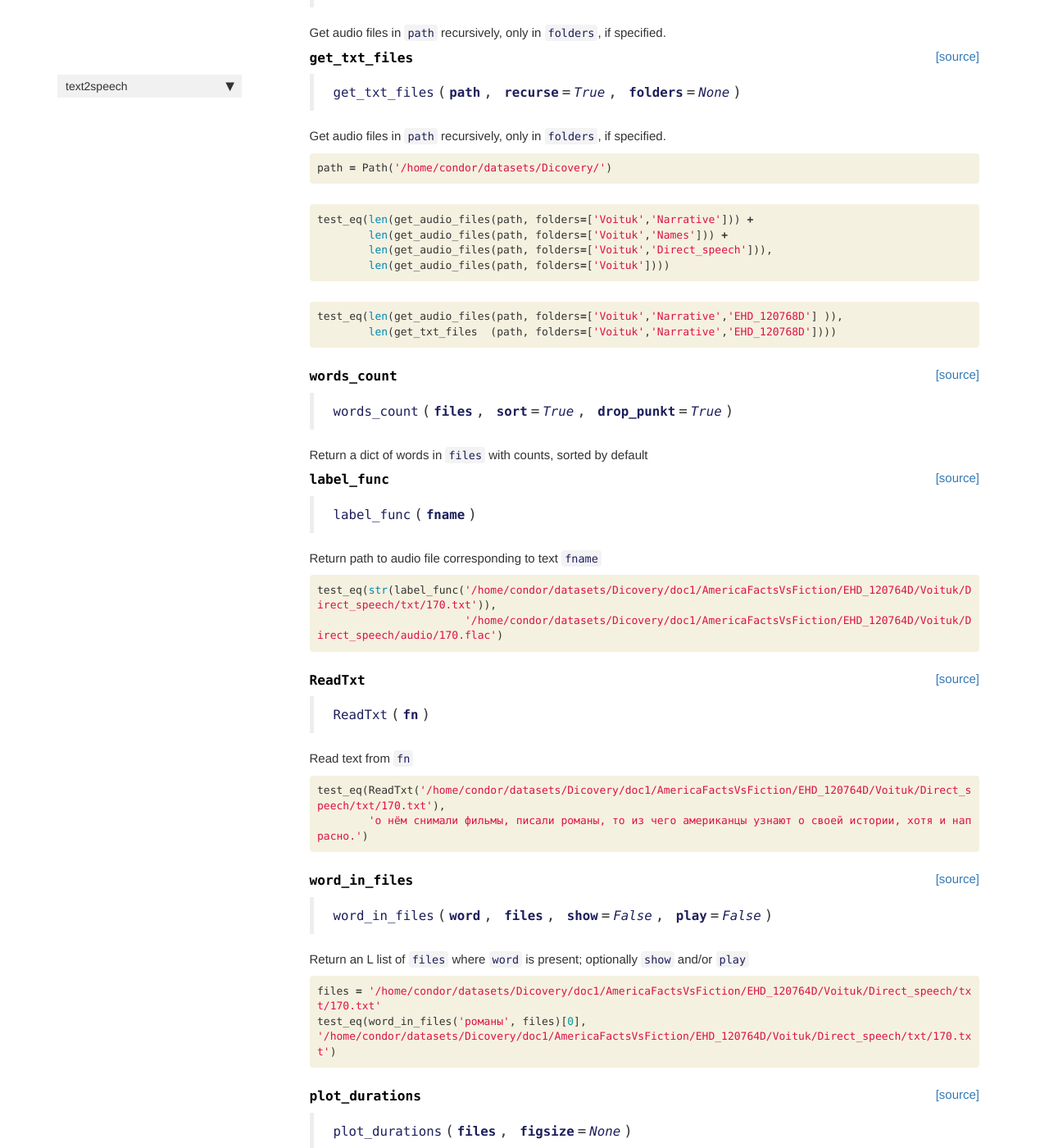
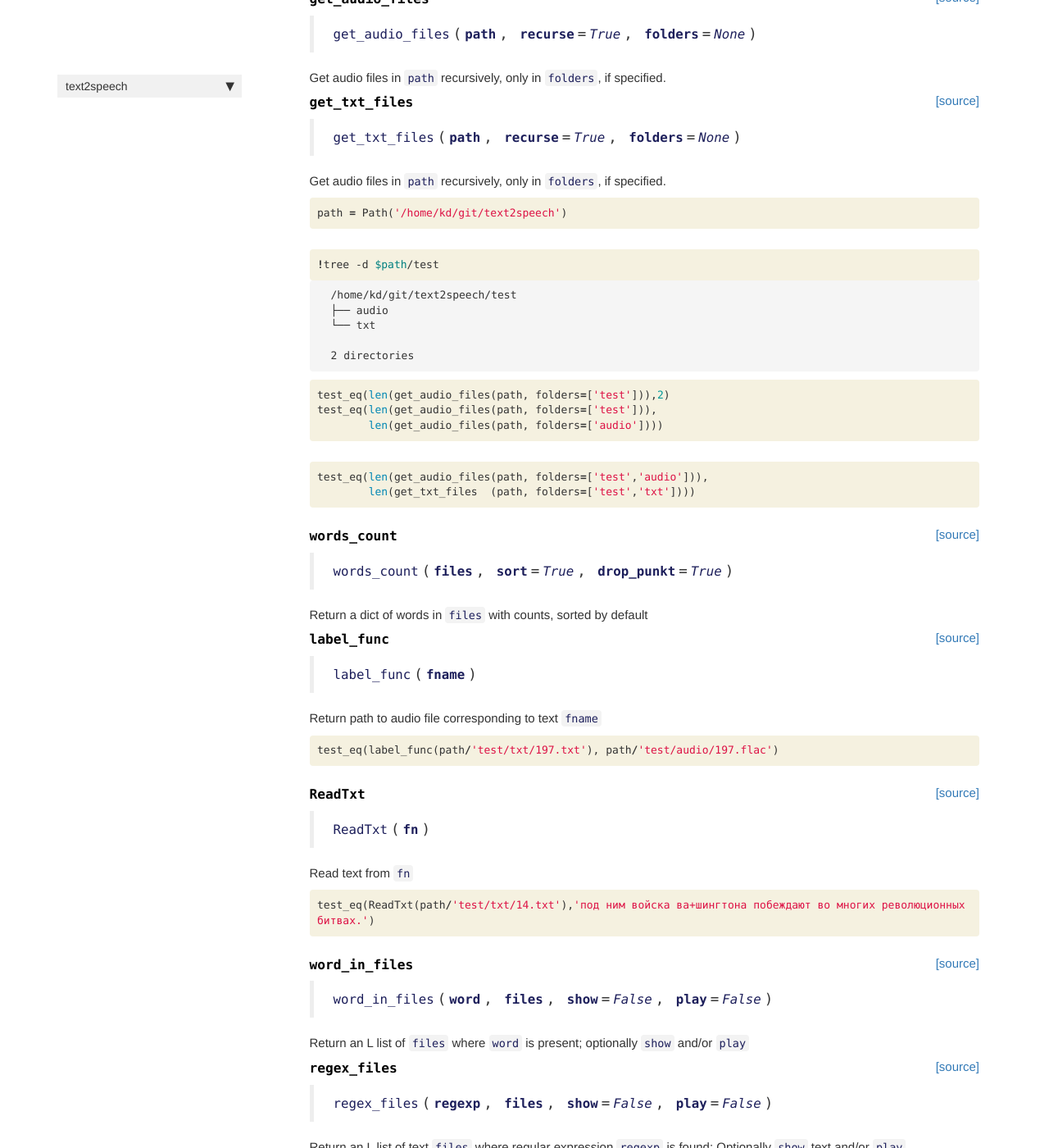
Before and after one commit to kdorichev/text2speech, a Jekyll site: the page built from docs/data.html, in a window 1280 px wide and 1400 px high, scrolled down 713 px. Shown: the whole window at 82% size. Built offline with Jekyll 4.4.1, drawn with Linux system fonts in a browser that asks for light colours; nearby versions of some CDN libraries; comment, search, counter and statistics services are not loaded; some of the changed text lies outside the part shown.

Commit message:
test folder and data added; regex_files(), accent_files() added

```diff
--- a/docs/data.html
+++ b/docs/data.html
@@ -172,7 +172,7 @@ description: "Functions used for data processing"
 
 <div class="inner_cell">
     <div class="input_area">
-<div class=" highlight hl-ipython3"><pre><span></span><span class="n">path</span> <span class="o">=</span> <span class="n">Path</span><span class="p">(</span><span class="s1">&#39;/home/condor/datasets/Dicovery/&#39;</span><span class="p">)</span>
+<div class=" highlight hl-ipython3"><pre><span></span><span class="n">path</span> <span class="o">=</span> <span class="n">Path</span><span class="p">(</span><span class="s1">&#39;/home/kd/git/text2speech&#39;</span><span class="p">)</span>
 </pre></div>
 
     </div>
@@ -189,10 +189,44 @@ description: "Functions used for data processing"
 
 <div class="inner_cell">
     <div class="input_area">
-<div class=" highlight hl-ipython3"><pre><span></span><span class="n">test_eq</span><span class="p">(</span><span class="nb">len</span><span class="p">(</span><span class="n">get_audio_files</span><span class="p">(</span><span class="n">path</span><span class="p">,</span> <span class="n">folders</span><span class="o">=</span><span class="p">[</span><span class="s1">&#39;Voituk&#39;</span><span class="p">,</span><span class="s1">&#39;Narrative&#39;</span><span class="p">]))</span> <span class="o">+</span>
-        <span class="nb">len</span><span class="p">(</span><span class="n">get_audio_files</span><span class="p">(</span><span class="n">path</span><span class="p">,</span> <span class="n">folders</span><span class="o">=</span><span class="p">[</span><span class="s1">&#39;Voituk&#39;</span><span class="p">,</span><span class="s1">&#39;Names&#39;</span><span class="p">]))</span> <span class="o">+</span>
-        <span class="nb">len</span><span class="p">(</span><span class="n">get_audio_files</span><span class="p">(</span><span class="n">path</span><span class="p">,</span> <span class="n">folders</span><span class="o">=</span><span class="p">[</span><span class="s1">&#39;Voituk&#39;</span><span class="p">,</span><span class="s1">&#39;Direct_speech&#39;</span><span class="p">])),</span>
-        <span class="nb">len</span><span class="p">(</span><span class="n">get_audio_files</span><span class="p">(</span><span class="n">path</span><span class="p">,</span> <span class="n">folders</span><span class="o">=</span><span class="p">[</span><span class="s1">&#39;Voituk&#39;</span><span class="p">])))</span>
+<div class=" highlight hl-ipython3"><pre><span></span><span class="o">!</span>tree -d <span class="nv">$path</span>/test
+</pre></div>
+
+    </div>
+</div>
+</div>
+
+<div class="output_wrapper">
+<div class="output">
+
+<div class="output_area">
+
+<div class="output_subarea output_stream output_stdout output_text">
+<pre><span class="ansi-blue-intense-fg ansi-bold">/home/kd/git/text2speech/test</span>
+├── <span class="ansi-blue-intense-fg ansi-bold">audio</span>
+└── <span class="ansi-blue-intense-fg ansi-bold">txt</span>
+
+2 directories
+</pre>
+</div>
+</div>
+
+</div>
+</div>
+
+</div>
+    {% endraw %}
+
+    {% raw %}
+
+<div class="cell border-box-sizing code_cell rendered">
+<div class="input">
+
+<div class="inner_cell">
+    <div class="input_area">
+<div class=" highlight hl-ipython3"><pre><span></span><span class="n">test_eq</span><span class="p">(</span><span class="nb">len</span><span class="p">(</span><span class="n">get_audio_files</span><span class="p">(</span><span class="n">path</span><span class="p">,</span> <span class="n">folders</span><span class="o">=</span><span class="p">[</span><span class="s1">&#39;test&#39;</span><span class="p">])),</span><span class="mi">2</span><span class="p">)</span>
+<span class="n">test_eq</span><span class="p">(</span><span class="nb">len</span><span class="p">(</span><span class="n">get_audio_files</span><span class="p">(</span><span class="n">path</span><span class="p">,</span> <span class="n">folders</span><span class="o">=</span><span class="p">[</span><span class="s1">&#39;test&#39;</span><span class="p">])),</span>
+        <span class="nb">len</span><span class="p">(</span><span class="n">get_audio_files</span><span class="p">(</span><span class="n">path</span><span class="p">,</span> <span class="n">folders</span><span class="o">=</span><span class="p">[</span><span class="s1">&#39;audio&#39;</span><span class="p">])))</span>
 </pre></div>
 
     </div>
@@ -209,8 +243,8 @@ description: "Functions used for data processing"
 
 <div class="inner_cell">
     <div class="input_area">
-<div class=" highlight hl-ipython3"><pre><span></span><span class="n">test_eq</span><span class="p">(</span><span class="nb">len</span><span class="p">(</span><span class="n">get_audio_files</span><span class="p">(</span><span class="n">path</span><span class="p">,</span> <span class="n">folders</span><span class="o">=</span><span class="p">[</span><span class="s1">&#39;Voituk&#39;</span><span class="p">,</span><span class="s1">&#39;Narrative&#39;</span><span class="p">,</span><span class="s1">&#39;EHD_120768D&#39;</span><span class="p">]</span> <span class="p">)),</span>
-        <span class="nb">len</span><span class="p">(</span><span class="n">get_txt_files</span>  <span class="p">(</span><span class="n">path</span><span class="p">,</span> <span class="n">folders</span><span class="o">=</span><span class="p">[</span><span class="s1">&#39;Voituk&#39;</span><span class="p">,</span><span class="s1">&#39;Narrative&#39;</span><span class="p">,</span><span class="s1">&#39;EHD_120768D&#39;</span><span class="p">])))</span>
+<div class=" highlight hl-ipython3"><pre><span></span><span class="n">test_eq</span><span class="p">(</span><span class="nb">len</span><span class="p">(</span><span class="n">get_audio_files</span><span class="p">(</span><span class="n">path</span><span class="p">,</span> <span class="n">folders</span><span class="o">=</span><span class="p">[</span><span class="s1">&#39;test&#39;</span><span class="p">,</span><span class="s1">&#39;audio&#39;</span><span class="p">])),</span>
+        <span class="nb">len</span><span class="p">(</span><span class="n">get_txt_files</span>  <span class="p">(</span><span class="n">path</span><span class="p">,</span> <span class="n">folders</span><span class="o">=</span><span class="p">[</span><span class="s1">&#39;test&#39;</span><span class="p">,</span><span class="s1">&#39;txt&#39;</span><span class="p">])))</span>
 </pre></div>
 
     </div>
@@ -291,8 +325,7 @@ description: "Functions used for data processing"
 
 <div class="inner_cell">
     <div class="input_area">
-<div class=" highlight hl-ipython3"><pre><span></span><span class="n">test_eq</span><span class="p">(</span><span class="nb">str</span><span class="p">(</span><span class="n">label_func</span><span class="p">(</span><span class="s1">&#39;/home/condor/datasets/Dicovery/doc1/AmericaFactsVsFiction/EHD_120764D/Voituk/Direct_speech/txt/170.txt&#39;</span><span class="p">)),</span>
-                       <span class="s1">&#39;/home/condor/datasets/Dicovery/doc1/AmericaFactsVsFiction/EHD_120764D/Voituk/Direct_speech/audio/170.flac&#39;</span><span class="p">)</span>
+<div class=" highlight hl-ipython3"><pre><span></span><span class="n">test_eq</span><span class="p">(</span><span class="n">label_func</span><span class="p">(</span><span class="n">path</span><span class="o">/</span><span class="s1">&#39;test/txt/197.txt&#39;</span><span class="p">),</span> <span class="n">path</span><span class="o">/</span><span class="s1">&#39;test/audio/197.flac&#39;</span><span class="p">)</span>
 </pre></div>
 
     </div>
@@ -341,8 +374,7 @@ description: "Functions used for data processing"
 
 <div class="inner_cell">
     <div class="input_area">
-<div class=" highlight hl-ipython3"><pre><span></span><span class="n">test_eq</span><span class="p">(</span><span class="n">ReadTxt</span><span class="p">(</span><span class="s1">&#39;/home/condor/datasets/Dicovery/doc1/AmericaFactsVsFiction/EHD_120764D/Voituk/Direct_speech/txt/170.txt&#39;</span><span class="p">),</span>
-        <span class="s1">&#39;о нём снимали фильмы, писали романы, то из чего американцы узнают о своей истории, хотя и напрасно.&#39;</span><span class="p">)</span>
+<div class=" highlight hl-ipython3"><pre><span></span><span class="n">test_eq</span><span class="p">(</span><span class="n">ReadTxt</span><span class="p">(</span><span class="n">path</span><span class="o">/</span><span class="s1">&#39;test/txt/14.txt&#39;</span><span class="p">),</span><span class="s1">&#39;под ним войска ва+шингтона побеждают во многих революционных битвах.&#39;</span><span class="p">)</span>
 </pre></div>
 
     </div>
@@ -370,7 +402,7 @@ description: "Functions used for data processing"
 
 
 <div class="output_markdown rendered_html output_subarea ">
-<h4 id="word_in_files" class="doc_header"><code>word_in_files</code><a href="https://github.com/kdorichev/text2speech/tree/master/text2speech/data.py#L97" class="source_link" style="float:right">[source]</a></h4><blockquote><p><code>word_in_files</code>(<strong><code>word</code></strong>, <strong><code>files</code></strong>, <strong><code>show</code></strong>=<em><code>False</code></em>, <strong><code>play</code></strong>=<em><code>False</code></em>)</p>
+<h4 id="word_in_files" class="doc_header"><code>word_in_files</code><a href="https://github.com/kdorichev/text2speech/tree/master/text2speech/data.py#L96" class="source_link" style="float:right">[source]</a></h4><blockquote><p><code>word_in_files</code>(<strong><code>word</code></strong>, <strong><code>files</code></strong>, <strong><code>show</code></strong>=<em><code>False</code></em>, <strong><code>play</code></strong>=<em><code>False</code></em>)</p>
 </blockquote>
 <p>Return an L list of <code>files</code> where <code>word</code> is present; optionally <code>show</code> and/or <code>play</code></p>
 
@@ -378,25 +410,6 @@ description: "Functions used for data processing"
 
 </div>
 
-</div>
-</div>
-
-</div>
-    {% endraw %}
-
-    {% raw %}
-
-<div class="cell border-box-sizing code_cell rendered">
-<div class="input">
-
-<div class="inner_cell">
-    <div class="input_area">
-<div class=" highlight hl-ipython3"><pre><span></span><span class="n">files</span> <span class="o">=</span> <span class="s1">&#39;/home/condor/datasets/Dicovery/doc1/AmericaFactsVsFiction/EHD_120764D/Voituk/Direct_speech/txt/170.txt&#39;</span>
-<span class="n">test_eq</span><span class="p">(</span><span class="n">word_in_files</span><span class="p">(</span><span class="s1">&#39;романы&#39;</span><span class="p">,</span> <span class="n">files</span><span class="p">)[</span><span class="mi">0</span><span class="p">],</span>
-<span class="s1">&#39;/home/condor/datasets/Dicovery/doc1/AmericaFactsVsFiction/EHD_120764D/Voituk/Direct_speech/txt/170.txt&#39;</span><span class="p">)</span>
-</pre></div>
-
-    </div>
 </div>
 </div>
 
@@ -421,7 +434,72 @@ description: "Functions used for data processing"
 
 
 <div class="output_markdown rendered_html output_subarea ">
-<h4 id="plot_durations" class="doc_header"><code>plot_durations</code><a href="https://github.com/kdorichev/text2speech/tree/master/text2speech/data.py#L119" class="source_link" style="float:right">[source]</a></h4><blockquote><p><code>plot_durations</code>(<strong><code>files</code></strong>, <strong><code>figsize</code></strong>=<em><code>None</code></em>)</p>
+<h4 id="regex_files" class="doc_header"><code>regex_files</code><a href="https://github.com/kdorichev/text2speech/tree/master/text2speech/data.py#L118" class="source_link" style="float:right">[source]</a></h4><blockquote><p><code>regex_files</code>(<strong><code>regexp</code></strong>, <strong><code>files</code></strong>, <strong><code>show</code></strong>=<em><code>False</code></em>, <strong><code>play</code></strong>=<em><code>False</code></em>)</p>
+</blockquote>
+<p>Return an L list of text <code>files</code> where regular expression <code>regexp</code> is found;
+Optionally <code>show</code> text and/or <code>play</code> corresponding audio.</p>
+
+</div>
+
+</div>
+
+</div>
+</div>
+
+</div>
+    {% endraw %}
+
+    {% raw %}
+
+<div class="cell border-box-sizing code_cell rendered">
+
+</div>
+    {% endraw %}
+
+    {% raw %}
+
+<div class="cell border-box-sizing code_cell rendered">
+
+<div class="output_wrapper">
+<div class="output">
+
+<div class="output_area">
+
+
+<div class="output_markdown rendered_html output_subarea ">
+<h4 id="accent_files" class="doc_header"><code>accent_files</code><a href="https://github.com/kdorichev/text2speech/tree/master/text2speech/data.py#L133" class="source_link" style="float:right">[source]</a></h4><blockquote><p><code>accent_files</code>(<strong><code>files</code></strong>, <strong><code>show</code></strong>=<em><code>False</code></em>, <strong><code>play</code></strong>=<em><code>False</code></em>)</p>
+</blockquote>
+<p>Return an <code>L</code> list of files where accent is marked with + in any word.</p>
+
+</div>
+
+</div>
+
+</div>
+</div>
+
+</div>
+    {% endraw %}
+
+    {% raw %}
+
+<div class="cell border-box-sizing code_cell rendered">
+
+</div>
+    {% endraw %}
+
+    {% raw %}
+
+<div class="cell border-box-sizing code_cell rendered">
+
+<div class="output_wrapper">
+<div class="output">
+
+<div class="output_area">
+
+
+<div class="output_markdown rendered_html output_subarea ">
+<h4 id="plot_durations" class="doc_header"><code>plot_durations</code><a href="https://github.com/kdorichev/text2speech/tree/master/text2speech/data.py#L140" class="source_link" style="float:right">[source]</a></h4><blockquote><p><code>plot_durations</code>(<strong><code>files</code></strong>, <strong><code>figsize</code></strong>=<em><code>None</code></em>)</p>
 </blockquote>
 <p>Plot audio <code>files</code> duration distribution</p>
 
@@ -453,7 +531,7 @@ description: "Functions used for data processing"
 
 
 <div class="output_markdown rendered_html output_subarea ">
-<h4 id="drop_outliers" class="doc_header"><code>drop_outliers</code><a href="https://github.com/kdorichev/text2speech/tree/master/text2speech/data.py#L140" class="source_link" style="float:right">[source]</a></h4><blockquote><p><code>drop_outliers</code>(<strong><code>files</code></strong>, <strong><code>mindur</code></strong>=<em><code>None</code></em>, <strong><code>maxdur</code></strong>=<em><code>None</code></em>)</p>
+<h4 id="drop_outliers" class="doc_header"><code>drop_outliers</code><a href="https://github.com/kdorichev/text2speech/tree/master/text2speech/data.py#L161" class="source_link" style="float:right">[source]</a></h4><blockquote><p><code>drop_outliers</code>(<strong><code>files</code></strong>, <strong><code>mindur</code></strong>=<em><code>None</code></em>, <strong><code>maxdur</code></strong>=<em><code>None</code></em>)</p>
 </blockquote>
 <p>Return only those <code>files</code> with duration in (<code>mindur</code>,<code>maxdur</code>), drop outliers.</p>
 
--- a/text2speech/_nbdev.py
+++ b/text2speech/_nbdev.py
@@ -17,6 +17,8 @@ index = {"collapse_whitespace": "01_text_norm.ipynb",
          "label_func": "02_data.ipynb",
          "ReadTxt": "02_data.ipynb",
          "word_in_files": "02_data.ipynb",
+         "regex_files": "02_data.ipynb",
+         "accent_files": "02_data.ipynb",
          "plot_durations": "02_data.ipynb",
          "drop_outliers": "02_data.ipynb"}
 
```
Also changed, not shown: test/txt/14.txt (added, +1 -0 lines), test/txt/197.txt (added, +1 -0 lines), text2speech/data.py (+25 -4 lines), 3 other files.
